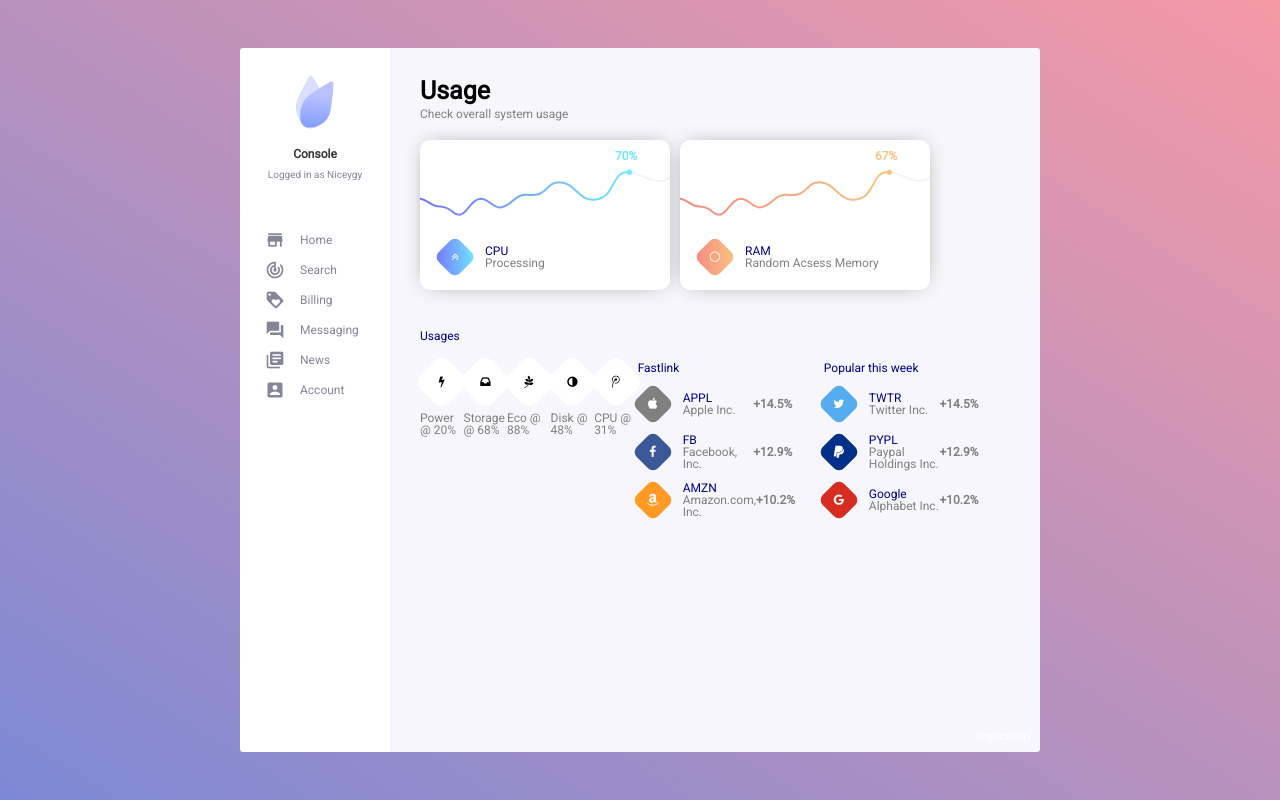
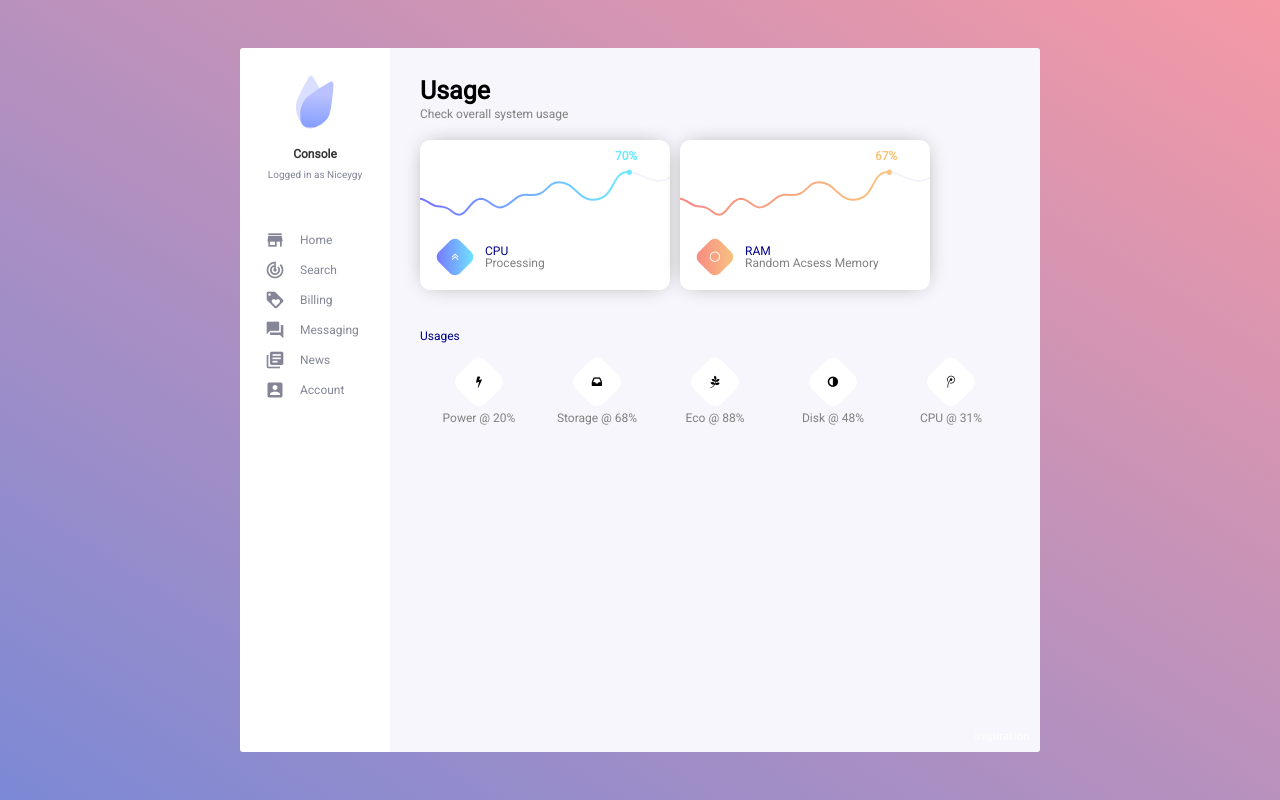
Before and after one commit to NiceygyLive/aams-console-example, a plain HTML site: page index.html in a window 1280 px wide. Drawn offline with nearby package versions, Linux system fonts and the light colour scheme.

Commit message:
hhhhhhhhhhhhhhhhhhhhhhhhhhhhhhhhhhhhhhhhhhhhhhh

```diff
--- a/index.html
+++ b/index.html
@@ -134,7 +134,7 @@
         </div>
       </div>
     </div>--->
-    <div class="row">
+    <!--- <div class="row">
       <div class="half">
         <div class="sub-title">Fastlink</div>
         <div class="stock">
@@ -188,7 +188,7 @@
           </div>
           <div class="stock-value">+10.2%</div>
         </div>
-      </div>
+      </div> -->
     </div>
   </div>
 </div><a class="inspiration" href="https://dribbble.com/shots/3875272-Stock-App-Dashboard" target="_blank">inspiration  </a>
```
